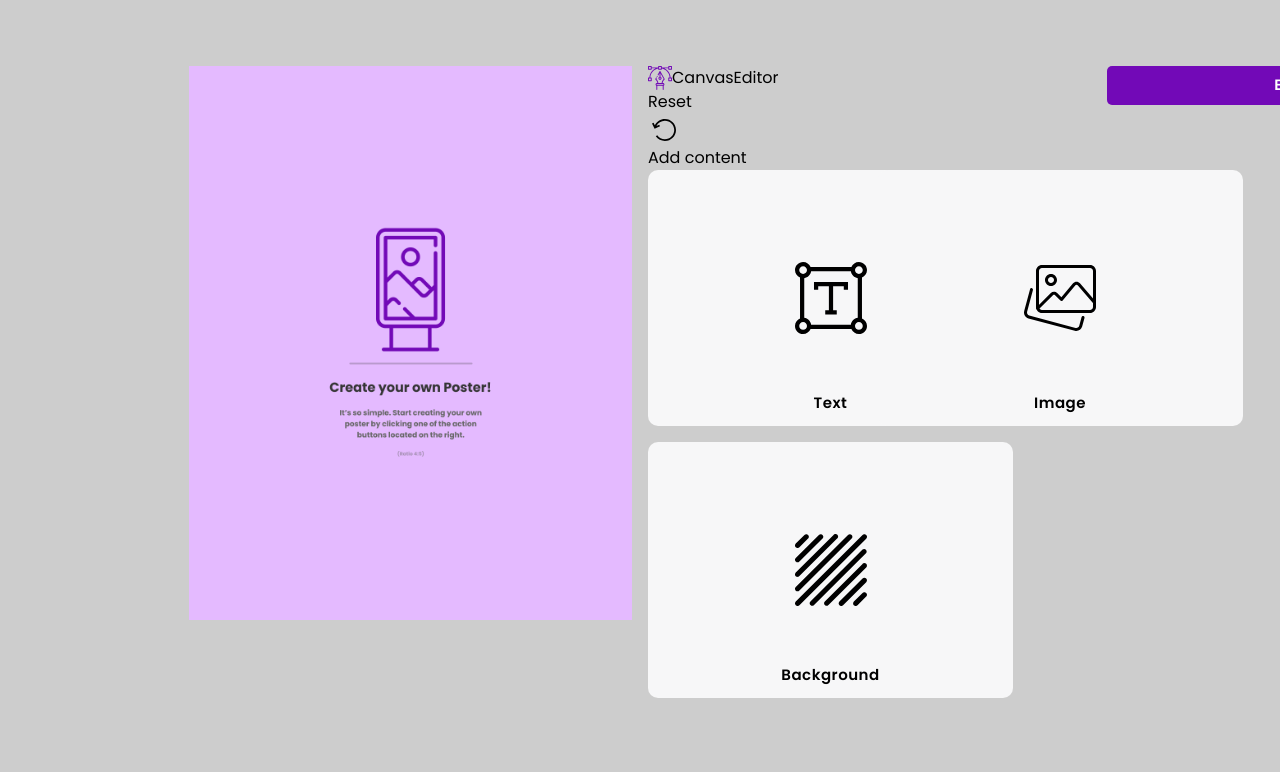
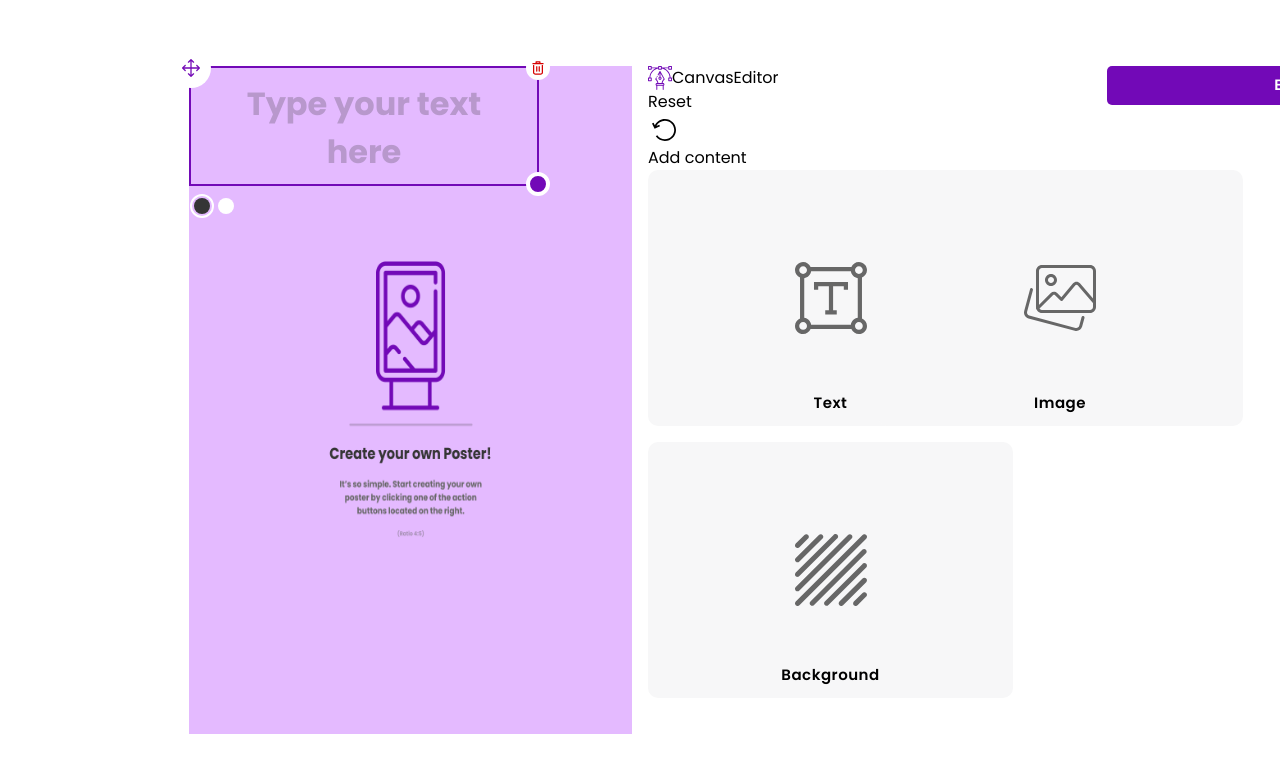
Before and after one commit to m-went/bytefine_rekrutacja_2025, a React (Vite) app: page / in a window 1280 px wide. Shown: the top 772 px of the page. Built offline with nearby package versions, Linux system fonts and the light colour scheme.

Commit message:
create basics of TextArea

```diff
--- a/src/components/atoms/TextColor/TextColor.tsx
+++ b/src/components/atoms/TextColor/TextColor.tsx
@@ -1,15 +1,39 @@
+import { SetStateAction } from 'react';
+import { AllowedColors } from '../../organisms/TextArea/TextArea';
+
 interface TextColorProps {
-	selectorColor: string;
+	selectorColor: AllowedColors;
 	isSelected: boolean;
-	optionName: string;
+	optionName: 'black' | 'white' | 'red' | 'blue' | 'green';
+	setSelectedColor: React.Dispatch<
+		SetStateAction<{
+			bgColor: string;
+			textColor: string;
+			optionName: 'black' | 'white' | 'red' | 'blue' | 'green';
+		}>
+	>;
 }
 
-const TextColor: React.FC<TextColorProps> = ({ selectorColor, isSelected, optionName }) => {
+const TextColor: React.FC<TextColorProps> = ({ selectorColor, isSelected, optionName, setSelectedColor }) => {
 	return (
 		<label className='relative flex items-center cursor-pointer'>
-			<input type='radio' name={optionName} className='peer hidden' />
+			<input
+				type='radio'
+				id={optionName}
+				value={selectorColor}
+				name='textColor'
+				onChange={() =>
+					setSelectedColor({
+						bgColor: `bg-${selectorColor}`,
+						optionName,
+						textColor: `${selectorColor}`,
+					})
+				}
+				className='peer hidden'
+				checked={isSelected}
+			/>
 			<div className='size-[24px] rounded-full peer-checked:border-2 bg-transparent peer-checked:border-white flex items-center justify-center'>
-				<div className={`size-[16px] rounded-full bg-${selectorColor}`}></div>
+				<div className={`size-[16px] rounded-full`} style={{ backgroundColor: `var(--color-${selectorColor})` }} />
 			</div>
 		</label>
 	);
--- a/src/components/molecules/ActionButton/ActionButton.tsx
+++ b/src/components/molecules/ActionButton/ActionButton.tsx
@@ -11,7 +11,14 @@ const ActionButton: React.FC<ActionButtonProps> = ({ iconSrc, text, isDisabled =
 			className='button-core button-font relative disabled:bg-white97 disabled:opacity-25 bg-white97 h-[256px] w-[365px] rounded-[10px] p-[12px] transition-all ease-in-out duration-250 hover:bg-black25 focus:bg-white97 focus:shadow-[inset_0_0_0_4px] focus:shadow-primary50 flex flex-col justify-center items-center'
 		>
 			<div className='size-[128px] flex items-center justify-center'>
-				<img className='size-[96px] m-4' src={iconSrc} aria-label='Button label' />
+				<img
+					className='size-[96px] m-4'
+					src={iconSrc}
+					style={{
+						filter: 'invert(41%) sepia(0%) saturate(0%) hue-rotate(181deg) brightness(96%) contrast(89%)',
+					}}
+					aria-label='Button label'
+				/>
 			</div>
 
 			<p className='absolute bottom-[12px]'>{text}</p>
--- /dev/null
+++ b/src/components/organisms/TextArea/TextArea.tsx
@@ -0,0 +1,124 @@
+import { useEffect, useState } from 'react';
+import TextColor from '../../atoms/TextColor/TextColor';
+
+interface TextAreaProps {
+	position: string;
+}
+
+export type AllowedColors = 'black100' | 'white' | 'textcolor-red' | 'textcolor-blue' | 'textcolor-green';
+
+const TextArea: React.FC<TextAreaProps> = ({ position }) => {
+	const [size, setSize] = useState({ width: 350, height: 120 });
+	const [isResizing, setIsResizing] = useState(false);
+	const [startPosition, setStartPosition] = useState({ x: 0, y: 0 });
+
+	const textColorsList: { selectorColor: AllowedColors; optionName: 'black' | 'white' | 'red' | 'blue' | 'green' }[] = [
+		{ selectorColor: 'black100', optionName: 'black' },
+		{ selectorColor: 'white', optionName: 'white' },
+		{ selectorColor: 'textcolor-red', optionName: 'red' },
+		{ selectorColor: 'textcolor-blue', optionName: 'blue' },
+		{ selectorColor: 'textcolor-green', optionName: 'green' },
+	];
+
+	const [selectedColor, setSelectedColor] = useState<{
+		bgColor: string;
+		textColor: string;
+		optionName: 'black' | 'white' | 'red' | 'blue' | 'green';
+	}>({
+		bgColor: `bg-${textColorsList[0].selectorColor}`,
+		textColor: `${textColorsList[0].selectorColor}`,
+		optionName: 'black',
+	});
+
+	useEffect(() => {
+		const resize = (e: MouseEvent) => {
+			if (!isResizing) return;
+
+			console.log('start pos', { x: e.clientX, y: e.clientY });
+			const newPosition = {
+				width: Math.max(350, size.width + (e.clientX - startPosition.x)),
+				height: Math.max(120, size.height + (e.clientY - startPosition.y)),
+			};
+
+			if (newPosition.width < 350 || newPosition.height < 120) {
+				stopResizing();
+				return;
+			}
+
+			setSize(newPosition);
+
+			setStartPosition({ x: e.clientX, y: e.clientY });
+		};
+
+		const stopResizing = () => setIsResizing(false);
+
+		if (isResizing) {
+			document.addEventListener('mousemove', resize);
+			document.addEventListener('mouseup', stopResizing);
+		}
+
+		return () => {
+			document.removeEventListener('mousemove', resize);
+			document.removeEventListener('mouseup', stopResizing);
+		};
+	}, [isResizing, size.height, size.width, startPosition]);
+
+	const startResizing = (e: React.MouseEvent) => {
+		setIsResizing(true);
+		setStartPosition({ x: e.clientX, y: e.clientY });
+	};
+
+	return (
+		<div>
+			<div
+				style={{ width: `${size.width}px`, height: `${size.height}px` }}
+				className='bg-transparent px-[24px] py-[12px] border-2 border-primary relative'
+			>
+				<div className='cursor-grab absolute top-[-20px] left-[-20px] size-[40px] p-[8px] rounded-full bg-white'>
+					<img
+						className='size-[24px]'
+						style={{
+							filter: 'invert(16%) sepia(95%) saturate(5393%) hue-rotate(276deg) brightness(72%) contrast(109%)',
+						}}
+						src='icons/move.svg'
+						aria-label='Area holder'
+					/>
+				</div>
+				<div className='cursor-pointer absolute top-[-12px] right-[-13px] size-[24px] p-[3px] rounded-full bg-white'>
+					<img
+						className='size-[18px]'
+						src='icons/delete.svg'
+						style={{
+							filter: 'invert(8%) sepia(91%) saturate(6917%) hue-rotate(3deg) brightness(105%) contrast(110%)',
+						}}
+						aria-label='Area delete button'
+					/>
+				</div>
+				<button
+					onMouseDown={startResizing}
+					className='cursor-nw-resize absolute bottom-[-12px] right-[-13px] size-[24px] rounded-full bg-primary border-white border-4'
+				/>
+				<textarea
+					placeholder={'Type your text here'}
+					style={{ color: `var(--color-${selectedColor.textColor})` }}
+					className={`w-full h-full resize-none font-bold text-[32px] leading-[48px] text-center outline-none border-none placeholder-black100 placeholder:opacity-25 ${selectedColor.textColor}`}
+				/>
+			</div>
+			<fieldset className='flex flex-row w-fit h-fit mt-[8px] ml-px'>
+				{textColorsList.map((text) => {
+					return (
+						<TextColor
+							key={text.optionName}
+							selectorColor={text.selectorColor}
+							optionName={text.optionName}
+							isSelected={selectedColor.optionName === text.optionName}
+							setSelectedColor={setSelectedColor}
+						/>
+					);
+				})}
+			</fieldset>
+		</div>
+	);
+};
+
+export default TextArea;
--- a/src/index.css
+++ b/src/index.css
@@ -25,9 +25,9 @@ body {
 	--color-primary-button-hover: #550788;
 
 	/* text colors */
-	--color-text-color-red: #cf0000;
-	--color-text-color-blue: #0055ff;
-	--color-text-color-green: #00da16;
+	--color-textcolor-red: #cf0000;
+	--color-textcolor-blue: #0055ff;
+	--color-textcolor-green: #00da16;
 }
 
 @layer components {
--- a/src/views/CanvasEditor/CanvasEditor.tsx
+++ b/src/views/CanvasEditor/CanvasEditor.tsx
@@ -1,5 +1,5 @@
-import TextColor from '../../components/atoms/TextColor/TextColor';
 import ActionButton from '../../components/molecules/ActionButton/ActionButton';
+import TextArea from '../../components/organisms/TextArea/TextArea';
 import PrimaryButton from '../../components/PrimaryButton/PrimaryButton';
 
 const CanvasEditor = () => {
@@ -9,19 +9,12 @@ const CanvasEditor = () => {
 		{ text: 'Background', iconSrc: 'icons/background.svg' },
 	];
 
-	const textColorsList = [
-		{ selectorColor: 'black100', optionName: 'black' },
-		{ selectorColor: 'white', optionName: 'white' },
-		{ selectorColor: 'text-color-red', optionName: 'red' },
-		{ selectorColor: 'text-color-blue', optionName: 'blue' },
-		{ selectorColor: 'text-color-green', optionName: 'green' },
-	];
-
 	return (
-		<div className='w-screen h-screen columns-2 py-[66px] px-[189px] bg-black25'>
+		<div className='w-screen h-screen columns-2 py-[66px] px-[189px]'>
 			<div className='h-full'>
-				<div>
-					<img src='canvasEditor_background.png' />
+				<div className='relative h-full'>
+					<img src='canvasEditor_background.png' className='absolute top-0 left-0 w-full h-full' />
+					<TextArea />
 				</div>
 			</div>
 			<div className='h-full flex flex-col'>
@@ -36,9 +29,11 @@ const CanvasEditor = () => {
 					</button>
 				</div>
 				<div />
+
 				<div>
 					<p>Add content</p>
 				</div>
+
 				<div className='grid grid-cols-2 gap-4'>
 					{actionButtonsList.map((button) => {
 						return <ActionButton key={button.text} text={button.text} isDisabled={false} iconSrc={button.iconSrc} />;
```
Also changed, not shown: package.json (+4 -3 lines), 1 other file (tests, documents, lock files or other folders).
